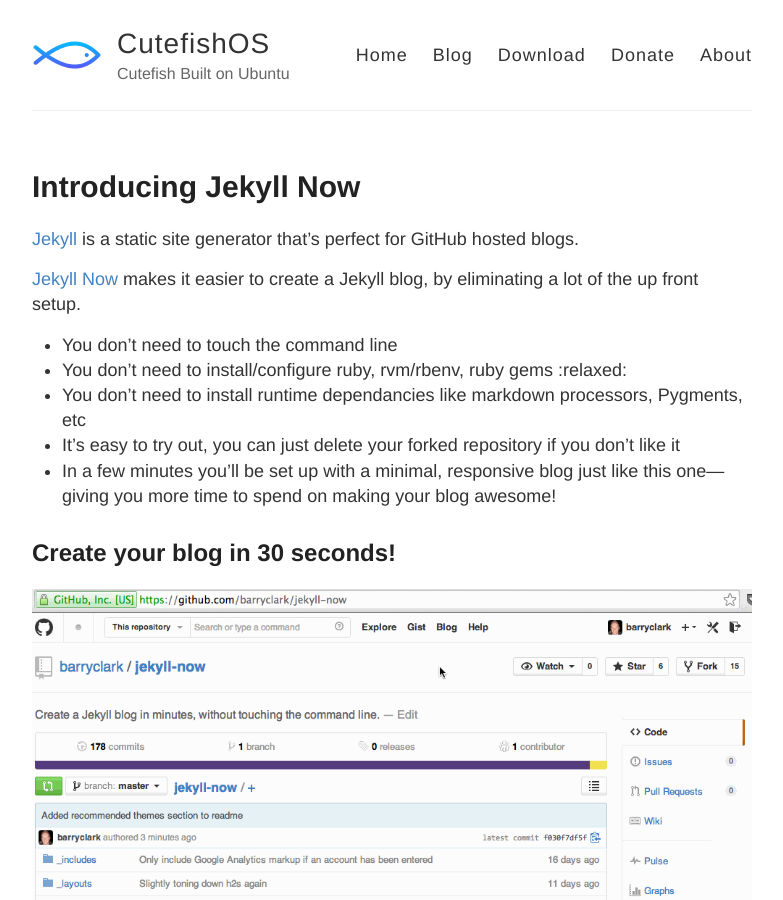
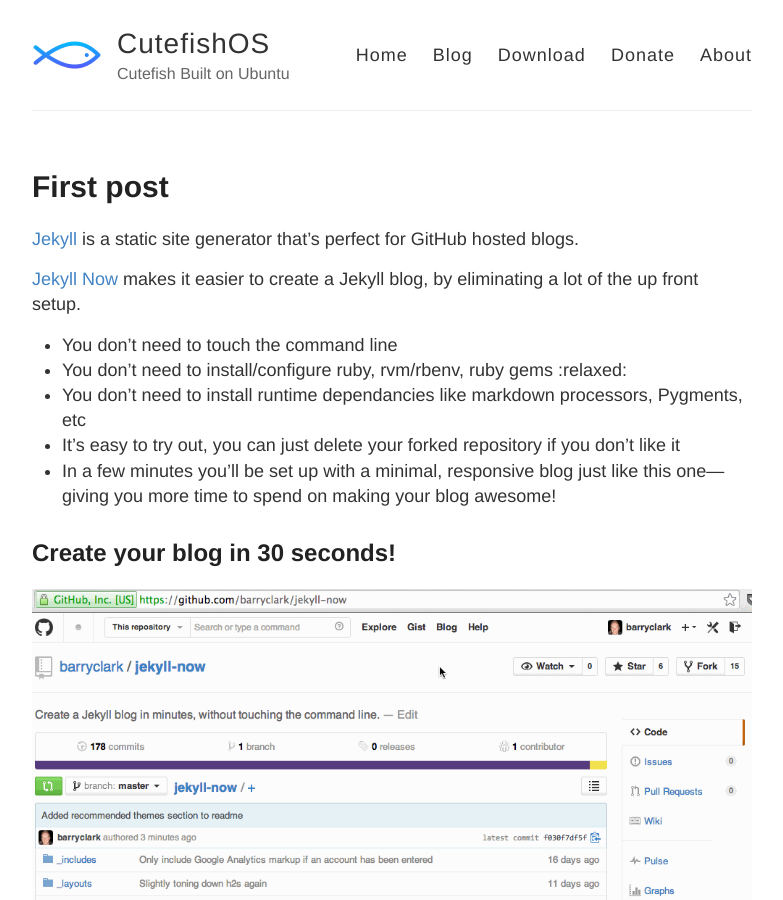
Before and after one commit to cutefish-ubuntu/cutefish-ubuntu.github.io, a Jekyll site: the page built from _posts/2014-6-20-Introducing-Jekyll-Now.md, in a window 1280 px wide and 900 px high. Shown: the whole window, without its empty margins (248-1031 px from the left). Built offline with Jekyll 4.4.1, drawn with Linux system fonts in a browser that asks for light colours; Markdown is read by kramdown in place of the engine named in the settings.

Commit message:
Update 2014-6-20-Introducing-Jekyll-Now.md

```diff
--- a/_posts/2014-6-20-Introducing-Jekyll-Now.md
+++ b/_posts/2014-6-20-Introducing-Jekyll-Now.md
@@ -1,6 +1,6 @@
 ---
 layout: post
-title: Introducing Jekyll Now
+title: First post
 ---
 
 [Jekyll](http://github.com/jekyll/jekyll) is a static site generator that's perfect for GitHub hosted blogs.
```
